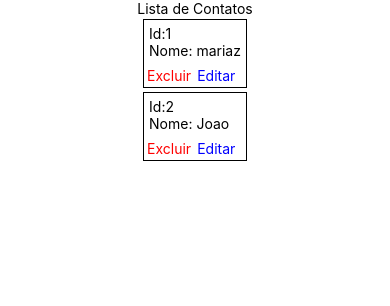
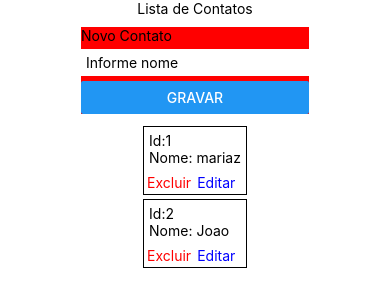
Before and after one commit to instrutorvilson/rnb-2024-2, a React Native app: screen / in a window 390 px wide. Shown: the top 306 px of the page. Built offline with nearby package versions, Linux system fonts and the light colour scheme.

Commit message:
inserir um registro e atualizar lista

```diff
--- a/App.js
+++ b/App.js
@@ -1,6 +1,7 @@
 import { StyleSheet, Text, View, FlatList, Button, Alert } from 'react-native';
 import CardContato from './CardContato';
 import { useState } from 'react';
+import { TextInput } from 'react-native-web';
 
 /*var contatos = [
   {
@@ -53,6 +54,8 @@ export default function App() {
       nome:'Joao'
     }
   ])
+
+  const[nome, setNome] = useState('')
   function excluir(id){
     /* let oldData = contatos;
      console.log(oldData)
@@ -68,10 +71,32 @@ export default function App() {
      setContatos(newData)
   }
 
+  function gravar(){
+    if(nome === ''){
+       alert('Informe nome')
+       return
+    }
+     let contato = {id: contatos.length+1, nome:nome}
+     setContatos([...contatos,contato])
+     setNome('')
+  }
+
   return (
     <View style={styles.container}>
       <Text>Lista de Contatos</Text>
-
+      <View style={styles.containerNovo}>
+          <Text>Novo Contato</Text>
+          <TextInput
+              style={styles.input}
+              placeholder='Informe nome'
+              value={nome}
+              onChange={txt => setNome(txt.target.value)}
+          />
+          <Button
+             title='Gravar'
+             onPress={gravar}
+          />
+      </View>
       <FlatList
          data={contatos}
          renderItem={({item})=>
@@ -93,4 +118,13 @@ const styles = StyleSheet.create({
     alignItems: 'center',
     justifyContent: 'center',
   },
+  containerNovo:{
+    backgroundColor: 'red',
+    marginVertical: 10
+  },
+  input:{
+    backgroundColor: 'white',
+    marginVertical: 5,
+    padding: 5
+  }
 });
```
